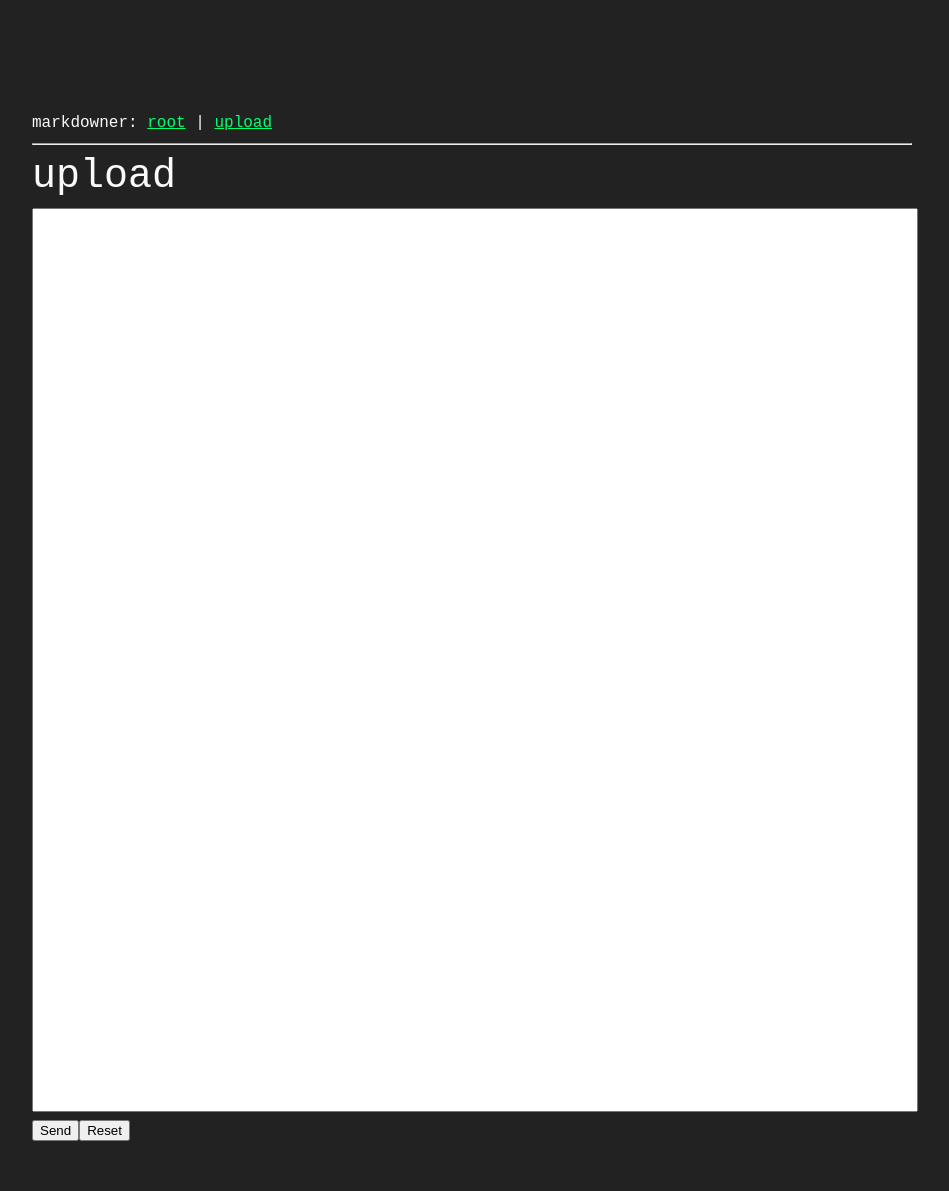
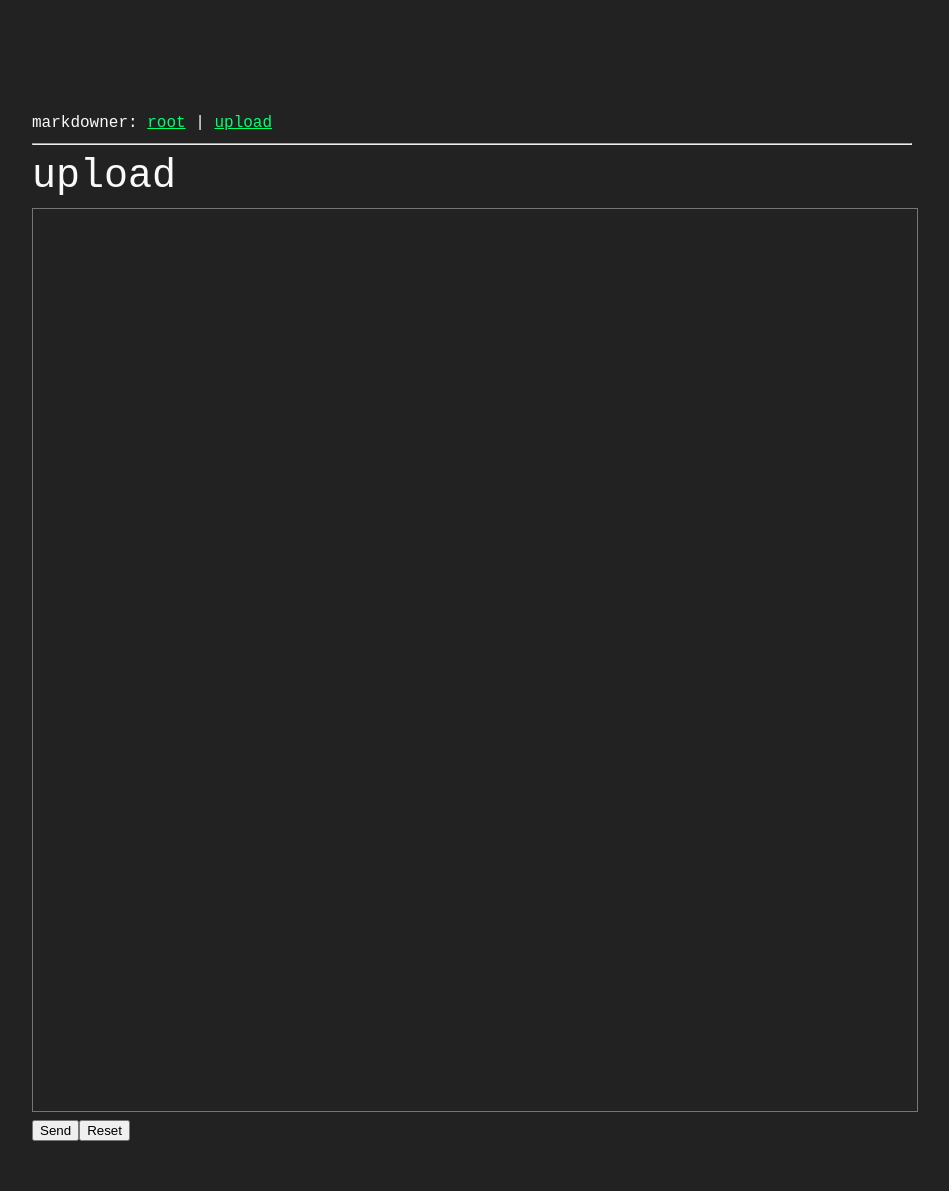
Before and after one commit to GeorgeHoneywood/markdowner, a Flask app: page /upload in a window 1280 px wide. Shown: the whole page, without its empty margins (168-1117 px from the left). Run offline with Flask 2, Linux system fonts and the light colour scheme.

Commit message:
test css

```diff
--- a/static/style.css
+++ b/static/style.css
@@ -43,6 +43,10 @@ body {
 .box .row.footer {
     flex: 0 1 40px;
 } */
+
+textarea {
+  background-color: #222;
+}
 
 pre,
 code {
```
